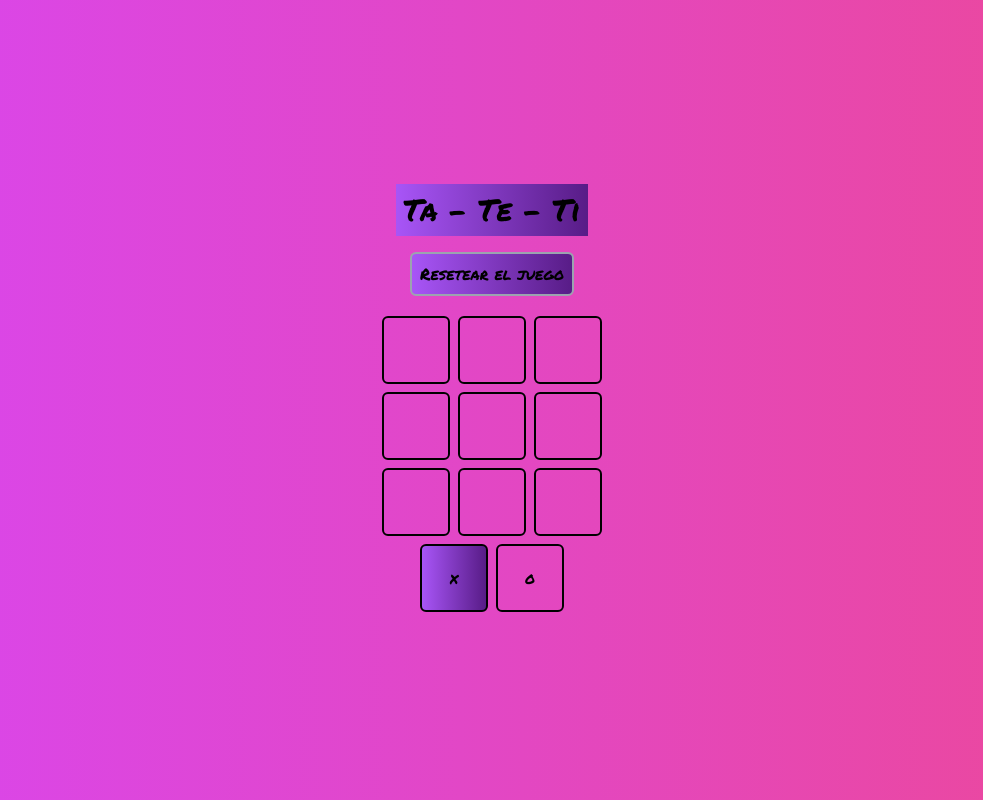
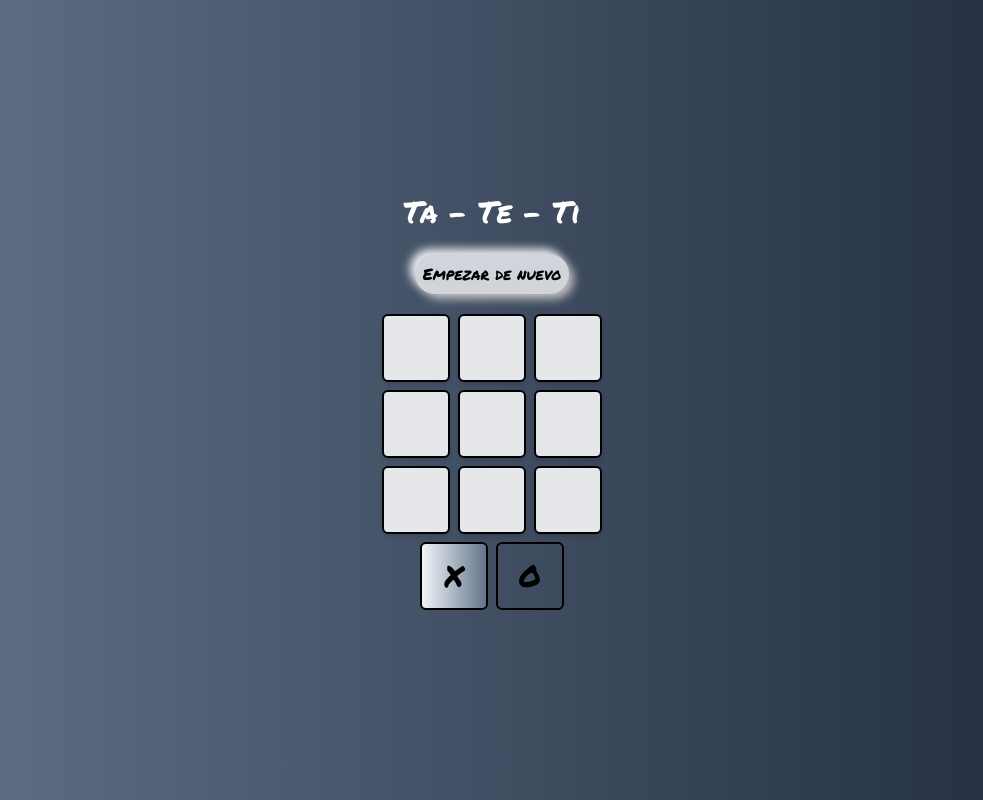
Before and after one commit to anmedina-arg/ta-te-ti-next, a Next.js app: page / in a window 1280 px wide. Shown: the whole page, without its empty margins (148-1131 px from the left). Built offline with nearby package versions, Linux system fonts and the light colour scheme.

Commit message:
some CSS and LocalStorage whit a little thing to fix

```diff
--- a/src/app/page.tsx
+++ b/src/app/page.tsx
@@ -1,10 +1,10 @@
 'use client';
 
-import { useState } from "react";
+import { useState, useEffect } from "react";
 
 const TURNOS = {
-  X: 'x',
-  O: 'o'
+  X: 'X',
+  O: 'O'
 };
 
 const WINNER_COMBOS = [
@@ -27,15 +27,50 @@ function Square({ children, isSelected, updateBoard = null, index }: any): any {
   return (
     <div
       onClick={handleClick}
-      className={`flex items-center justify-center border-black border-2 rounded-md m-1 p-8 h-5 w-5 ${isSelected ? 'bg-gradient-to-r from-purple-500 to-purple-900' : ''}`}>
+      className='flex items-center justify-center border-black border-2 rounded-md m-1 p-8 h-5 w-5 text-3xl shadow-md bg-gray-200'>
+      {children}
+    </div>
+  )
+};
+
+function SquareTurns({ children, isSelected, updateBoard = null, index }: any): any {
+
+  const handleClick = () => {
+    if (updateBoard) return updateBoard(index)
+  };
+
+  return (
+    <div
+      onClick={handleClick}
+      className={`flex items-center justify-center border-black border-2 rounded-md m-1 p-8 h-5 w-5 text-3xl
+                  ${isSelected ? 'bg-gradient-to-r from-slate-100 to-slate-500 h-6 w-6' : ''}`}>
       {children}
     </div>
   )
 };
 
 
+
+
 export default function Home() {
-  const [board, setBoard] = useState(Array(9).fill(null))
+  //const [board, setBoard] = useState(Array(9).fill(null))
+
+  const [board, setBoard] = useState<Array<string | null>>([]);
+
+  useEffect(() => {
+    if (typeof window !== 'undefined') {
+      const storedBoard = localStorage.getItem('board');
+      if (storedBoard) {
+        setBoard(JSON.parse(storedBoard));
+      } else {
+        setBoard(Array(9).fill(null));
+      }
+    }
+  }, []);
+
+  useEffect(() => {
+    localStorage.setItem('board', JSON.stringify(board));
+  }, [board]);
 
 
   //   () => {
@@ -56,6 +91,8 @@ export default function Home() {
   // });
 
   const [winner, setWinner] = useState<null | boolean>(null);
+
+  const [showModal, setShowModal] = useState(false)
 
   const checkWinner = (checkBoard: any) => {
 
@@ -92,8 +129,10 @@ export default function Home() {
 
     const newWinner = checkWinner(newBoard);
     if (newWinner) {
+      setShowModal(true)
       setWinner(newWinner)
     } else if (checkGame(newBoard)) {
+      setShowModal(true)
       setWinner(false)
     }
   };
@@ -105,14 +144,14 @@ export default function Home() {
   };
 
   return (
-    <main className="flex flex-col justify-center items-center h-screen bg-gradient-to-r from-fuchsia-500 to-pink-500">
-      <h1 className="text-3xl p-2 mb-4 bg-gradient-to-r from-purple-500 to-purple-900">Ta - Te - Ti</h1>
+    <main className="h-screen flex flex-col justify-center items-center bg-gradient-to-r from-slate-500 to-slate-800">
+      <h1 className="text-3xl p-2 mb-4 text-white">Ta - Te - Ti</h1>
 
-      <button className="border-2 border-solid border-gray-400 rounded-md bg-gradient-to-r from-purple-500 to-purple-900 p-2" onClick={restartGame}>
-        Resetear el juego
+      <button className="rounded-full bg-gray-300 shadow-primary p-2 " onClick={restartGame}>
+        Empezar de nuevo
       </button>
 
-      <section className="grid grid-cols-3 mt-4">
+      <section className="grid grid-cols-3 mt-4 content-start h-fit">
         {
           board.map((_, index) => {
             return (
@@ -129,15 +168,16 @@ export default function Home() {
       </section>
 
       <section className="flex">
-        <Square isSelected={turno === TURNOS.X} >{TURNOS.X}</Square>
-        <Square isSelected={turno === TURNOS.O} >{TURNOS.O}</Square>
+        <SquareTurns isSelected={turno === TURNOS.X} >{TURNOS.X}</SquareTurns>
+        <SquareTurns isSelected={turno === TURNOS.O} >{TURNOS.O}</SquareTurns>
       </section>
 
       {
-        winner !== null &&
+        winner !== null && showModal === true &&
         (
           <section className="absolute bg-white border-2 border-black rounded-md p-4 flex flex-col justify-center items-center">
             <div>
+              <button onClick={() => setShowModal(false)} className="absolute top-1 right-1">X</button>
               <h2 className="text-center">
                 {
                   winner === false
--- a/tailwind.config.js
+++ b/tailwind.config.js
@@ -1,18 +1,16 @@
 /** @type {import('tailwindcss').Config} */
 module.exports = {
   content: [
-    './src/pages/**/*.{js,ts,jsx,tsx,mdx}',
-    './src/components/**/*.{js,ts,jsx,tsx,mdx}',
-    './src/app/**/*.{js,ts,jsx,tsx,mdx}',
+    "./src/pages/**/*.{js,ts,jsx,tsx,mdx}",
+    "./src/components/**/*.{js,ts,jsx,tsx,mdx}",
+    "./src/app/**/*.{js,ts,jsx,tsx,mdx}",
   ],
   theme: {
     extend: {
-      backgroundImage: {
-        'gradient-radial': 'radial-gradient(var(--tw-gradient-stops))',
-        'gradient-conic':
-          'conic-gradient(from 180deg at 50% 50%, var(--tw-gradient-stops))',
+      boxShadow: {
+        primary: "5px 5px 10px #bebebe, -5px -5px 10px #f3f3f3",
       },
     },
   },
   plugins: [],
-}
+};
```
